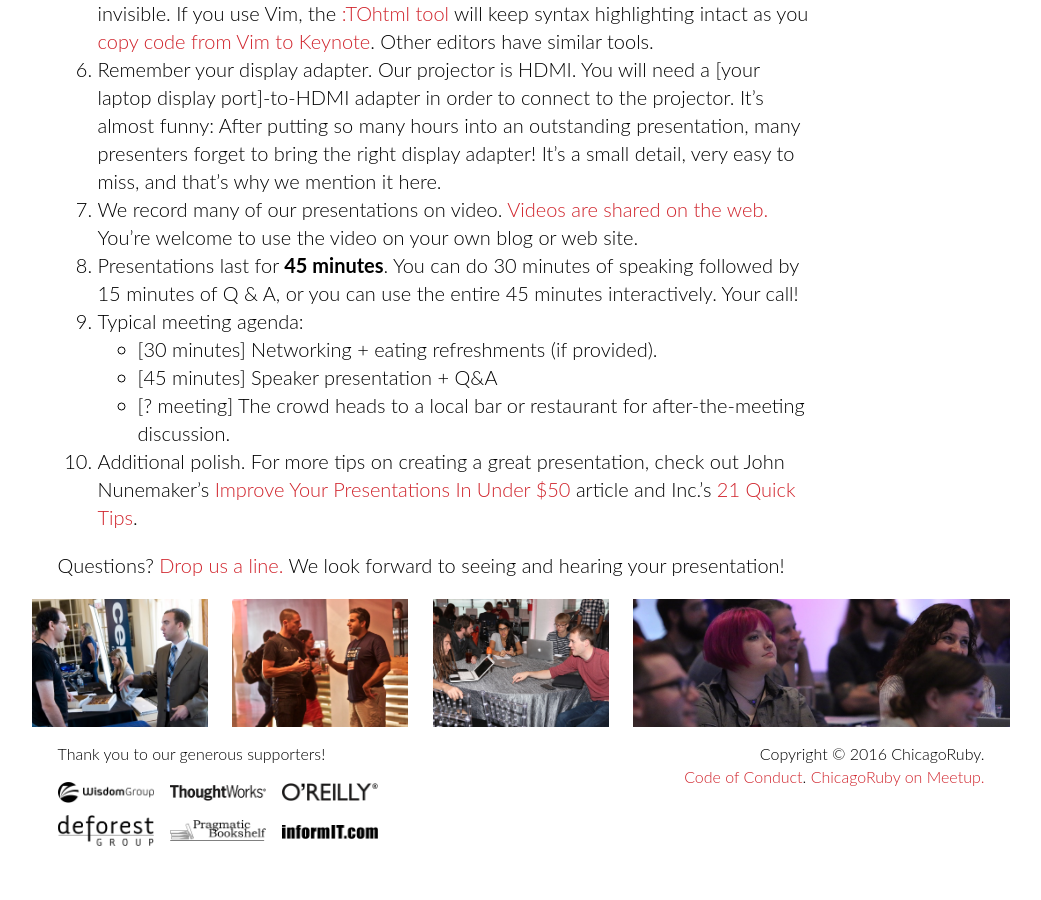
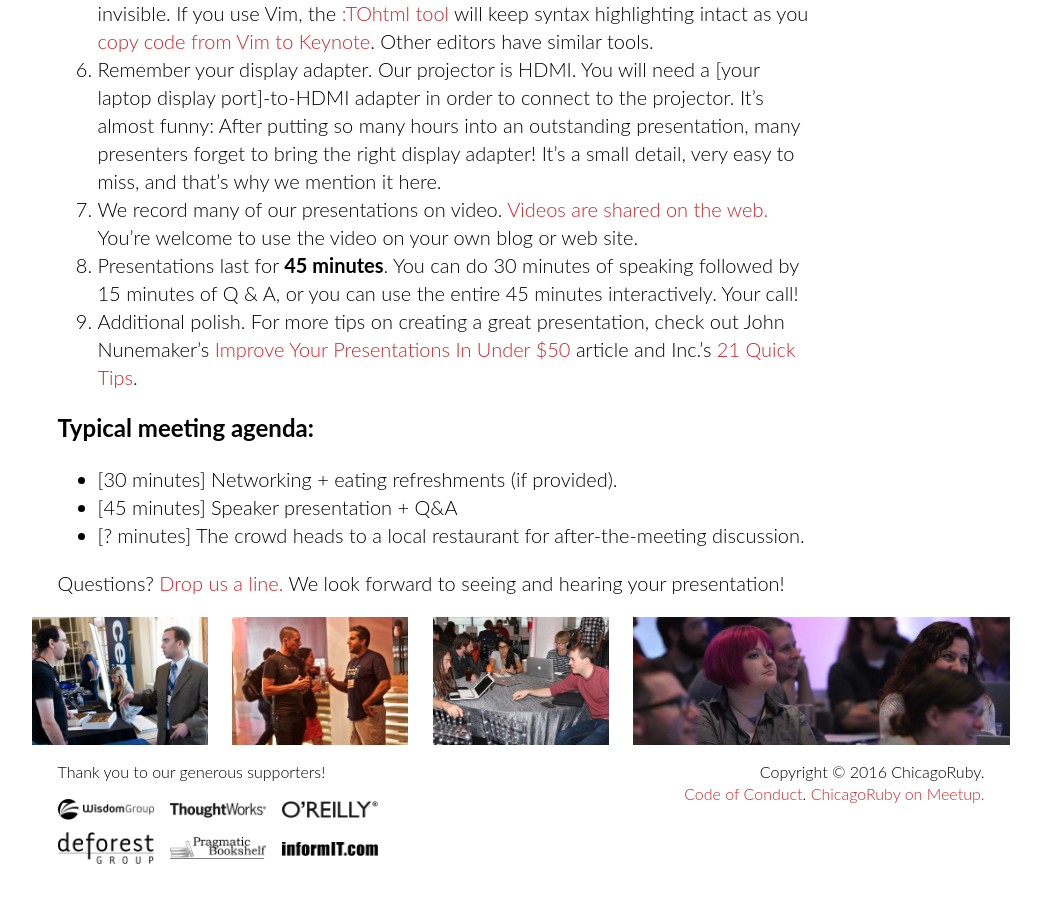
Before and after one commit to chicagoruby/chicagoruby-website, a Jekyll site: the page built from pages/simple/guidelines.md, in a window 1280 px wide and 900 px high, scrolled down 1439 px. Shown: the whole window, without its empty margins (119-1160 px from the left). Built offline with Jekyll 4.4.1, drawn with Linux system fonts in a browser that asks for light colours; nearby versions of some CDN libraries.

Commit message:
Update speaker guidelines.

```diff
--- a/pages/simple/guidelines.md
+++ b/pages/simple/guidelines.md
@@ -25,11 +25,13 @@
 8. Presentations last for **45 minutes**. You can do 30 minutes of speaking
    followed by 15 minutes of Q & A, or you can use the entire 45 minutes
    interactively. Your call!
-9. Typical meeting agenda:
+9. Additional polish. For more tips on creating a great presentation, check out John Nunemaker's [Improve Your Presentations In Under $50](http://railstips.org/blog/archives/2010/05/05/improve-your-presentations-in-under-50/) article and Inc.'s [21 Quick Tips](http://www.inc.com/geoffrey-james/how-to-fix-your-presentations-21-tips.html).
+
+## Typical meeting agenda:
    * [30 minutes] Networking + eating refreshments (if provided).
    * [45 minutes] Speaker presentation + Q&A
-   * [? meeting] The crowd heads to a local bar or restaurant for
+   * [? minutes] The crowd heads to a local restaurant for
    after-the-meeting discussion.
-10. Additional polish. For more tips on creating a great presentation, check out John Nunemaker's [Improve Your Presentations In Under $50](http://railstips.org/blog/archives/2010/05/05/improve-your-presentations-in-under-50/) article and Inc.'s [21 Quick Tips](http://www.inc.com/geoffrey-james/how-to-fix-your-presentations-21-tips.html).
+
 
 Questions? [Drop us a line.](/contact) We look forward to seeing and hearing your presentation!
```
